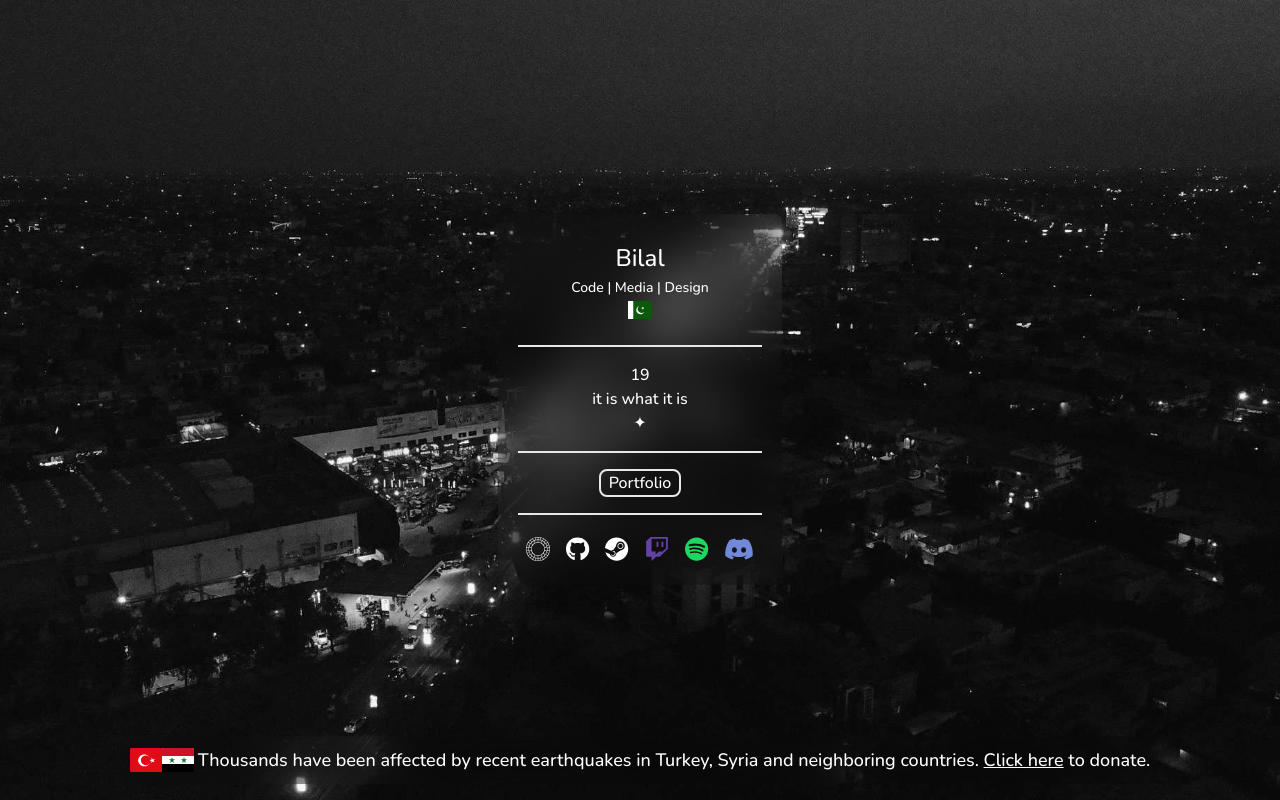
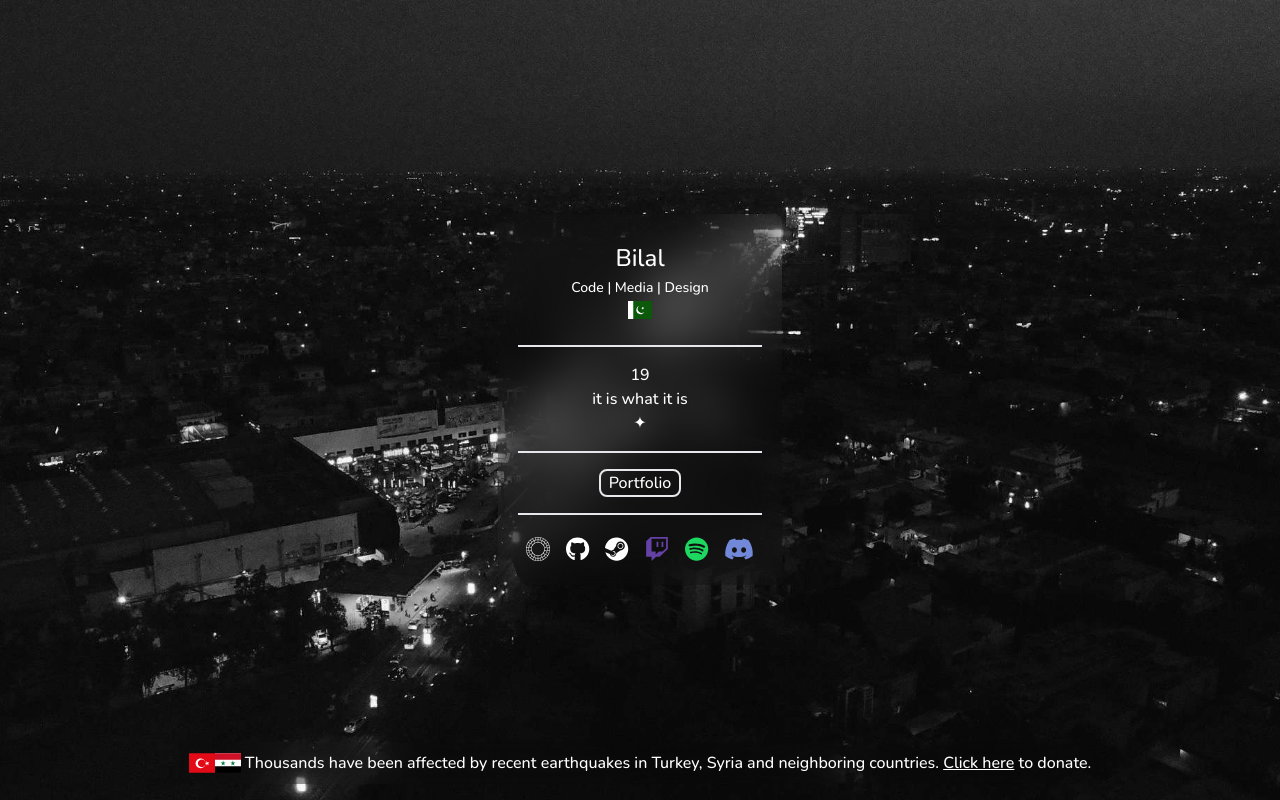
Before and after one commit to iamwookie/website, a Next.js app: page / in a window 1280 px wide. Built offline with nearby package versions, Linux system fonts and the light colour scheme; no server answers.

Commit message:
Redesigned footer

```diff
--- a/components/Footer.tsx
+++ b/components/Footer.tsx
@@ -9,19 +9,19 @@ export default function Footer() {
                 <div className="flex items-center">
                     <Image
                         src="/assets/tr_flag.svg"
-                        width={32}
-                        height={32}
+                        width={26}
+                        height={26}
                         alt="Turkish Flag"
-                        className="inline rounded-md mx-1"
+                        className="inline rounded-sm mx-1"
                     />
                     <Image
                         src="/assets/sy_flag.svg"
-                        width={32}
-                        height={32}
+                        width={26}
+                        height={26}
                         alt="Syrian Flag"
-                        className="inline rounded-md mx-1"
+                        className="inline rounded-sm mx-1"
                     />
-                    <p className="inline ml-1 text-lg">
+                    <p className="inline ml-1">
                         Thousands have been affected by recent earthquakes in
                         Turkey, Syria and neighboring countries.{" "}
                         <a
--- a/components/Layout.tsx
+++ b/components/Layout.tsx
@@ -2,11 +2,16 @@ import { ReactNode } from "react";
 
 import Main from "./Main";
 import Box from "./Box";
+import Footer from "./Footer";
 
 export default function Layout({ children }: { children: ReactNode }) {
     return (
-        <Main>
-            <Box>{children}</Box>
-        </Main>
+        <>
+            <Main>
+                <Box>{children}</Box>
+            </Main>
+
+            <Footer />
+        </>
     );
 }
--- a/components/Main.tsx
+++ b/components/Main.tsx
@@ -1,13 +1,5 @@
 import { ReactNode } from "react";
 
-import Footer from "./Footer";
-
 export default function Main({ children }: { children: ReactNode }) {
-    return (
-        <main className="grid min-h-screen place-items-center text-white font-nunito">
-            {children}
-
-            <Footer />
-        </main>
-    );
+    return <main className="grid min-h-screen place-items-center">{children}</main>;
 }
--- a/pages/_app.tsx
+++ b/pages/_app.tsx
@@ -1,11 +1,12 @@
-import { AppProps } from 'next/app';
-import { Analytics } from '@vercel/analytics/react';
+import { AppProps } from "next/app";
+import { Analytics } from "@vercel/analytics/react";
 
-import Head from 'next/head';
-import 'styles/globals.css';
-import '@fortawesome/fontawesome-svg-core/styles.css';
-import 'animate.css';
-import 'tippy.js/dist/tippy.css';
+import Head from "next/head";
+import "styles/globals.css";
+import "@fortawesome/fontawesome-svg-core/styles.css";
+import "animate.css";
+import "tippy.js/dist/tippy.css";
+import Layout from "@/components/Layout";
 
 function MyApp({ Component, pageProps }: AppProps) {
     return (
@@ -15,14 +16,16 @@ function MyApp({ Component, pageProps }: AppProps) {
                 <meta name="theme-color" content="#FFFFFF" />
                 <meta name="description" content="A person on this planet." />
                 <meta property="og:type" content="website" />
-                <meta property="og:title" content="( ͡° ͜ʖ ͡°)" key='title' />
-                <meta property="og:description" content="A person on this planet." key='desc' />
+                <meta property="og:title" content="( ͡° ͜ʖ ͡°)" key="title" />
+                <meta property="og:description" content="A person on this planet." key="desc" />
                 <meta property="og:url" content="https://bil.al" />
                 <meta property="og:image" content="/assets/favicon.png" />
                 <link rel="icon" href="/assets/favicon.png" />
             </Head>
 
-            <Component {...pageProps} />
+            <Layout>
+                <Component {...pageProps} />
+            </Layout>
 
             <Analytics />
         </>
--- a/pages/index.tsx
+++ b/pages/index.tsx
@@ -25,8 +25,7 @@ export default function Home({ discordTag, avatarURL }: Props) {
                 <title>( ͡° ͜ʖ ͡°)</title>
             </Head>
 
-            <Layout>
-                {avatarURL && (
+            {avatarURL && (
                     <Image
                         src={avatarURL}
                         width={100}
@@ -62,7 +61,6 @@ export default function Home({ discordTag, avatarURL }: Props) {
                 <Socials discordTag={discordTag} />
 
                 <Spotify />
-            </Layout>
 
             <ToastContainer
                 limit={3}
--- a/pages/kat.tsx
+++ b/pages/kat.tsx
@@ -27,8 +27,7 @@ export default function KAT({ avatarURL, stats }: Props) {
                 <meta property="og:description" content="✨ A multi-purpose Discord bot providing solutions to most problems." key="desc" />
             </Head>
 
-            <Layout>
-                {avatarURL && (
+            {avatarURL && (
                     <Image
                         src={avatarURL}
                         width={100}
@@ -72,7 +71,6 @@ export default function KAT({ avatarURL, stats }: Props) {
                         </a>
                     </TextButton>
                 </div>
-            </Layout>
         </>
     );
 }
--- a/pages/portfolio.tsx
+++ b/pages/portfolio.tsx
@@ -16,8 +16,7 @@ export default function Portfolio({ items }: { items: PortfolioItem[] }) {
                 <title>Portfolio</title>
             </Head>
 
-            <Layout>
-                <Link href="/">
+            <Link href="/">
                     <BackButton />
                 </Link>
 
@@ -37,7 +36,6 @@ export default function Portfolio({ items }: { items: PortfolioItem[] }) {
                         );
                     })}
                 </div>
-            </Layout>
         </>
     );
 }
--- a/styles/globals.css
+++ b/styles/globals.css
@@ -4,15 +4,17 @@
 @tailwind components;
 @tailwind utilities;
 
-main {
+body {
   background-image: url("/assets/bg.jpg");
   background-size: cover;
   background-position: center;
+  @apply text-white;
+  @apply font-nunito;
 }
 
 .tippy-box[data-theme~="blur"] {
   background-color: transparent;
-  @apply backdrop-blur-xl;
+  @apply backdrop-blur-sm;
 }
 
 .Toastify__toast-theme--colored.Toastify__toast--success {
```
